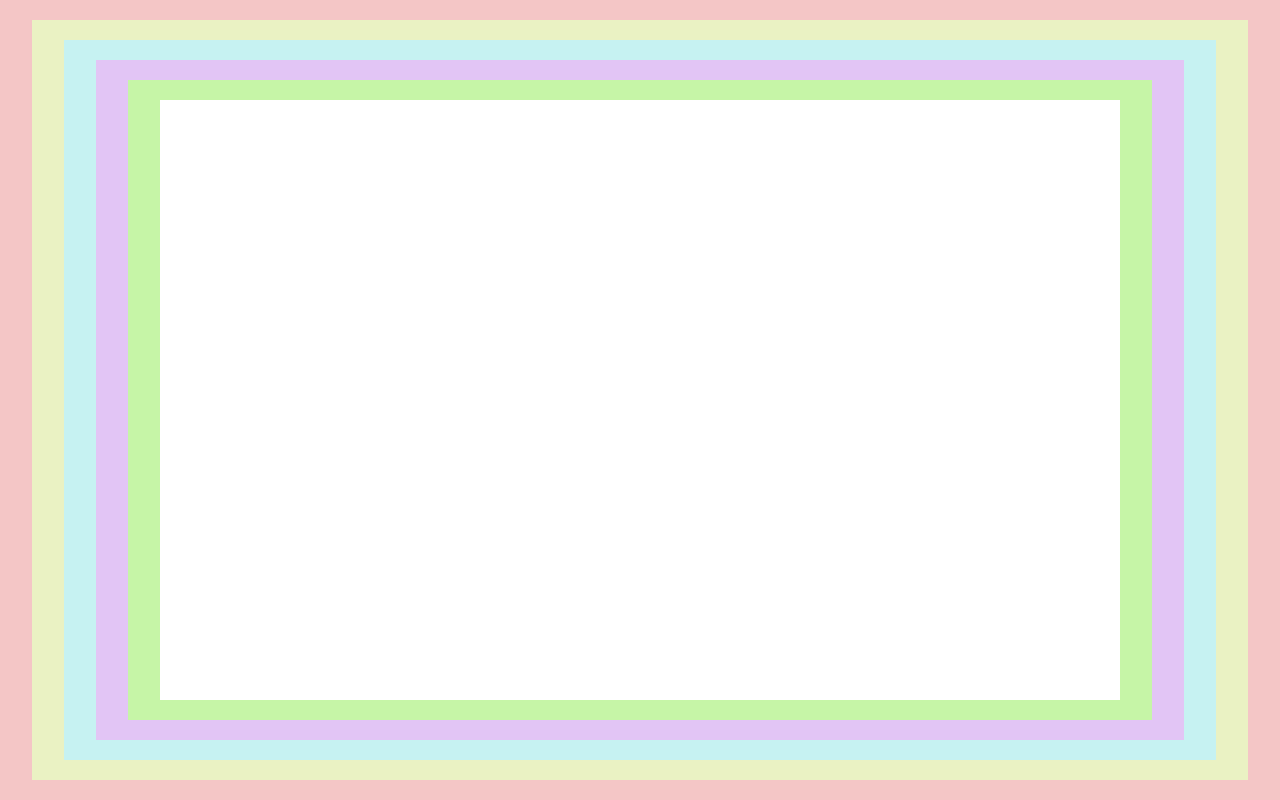
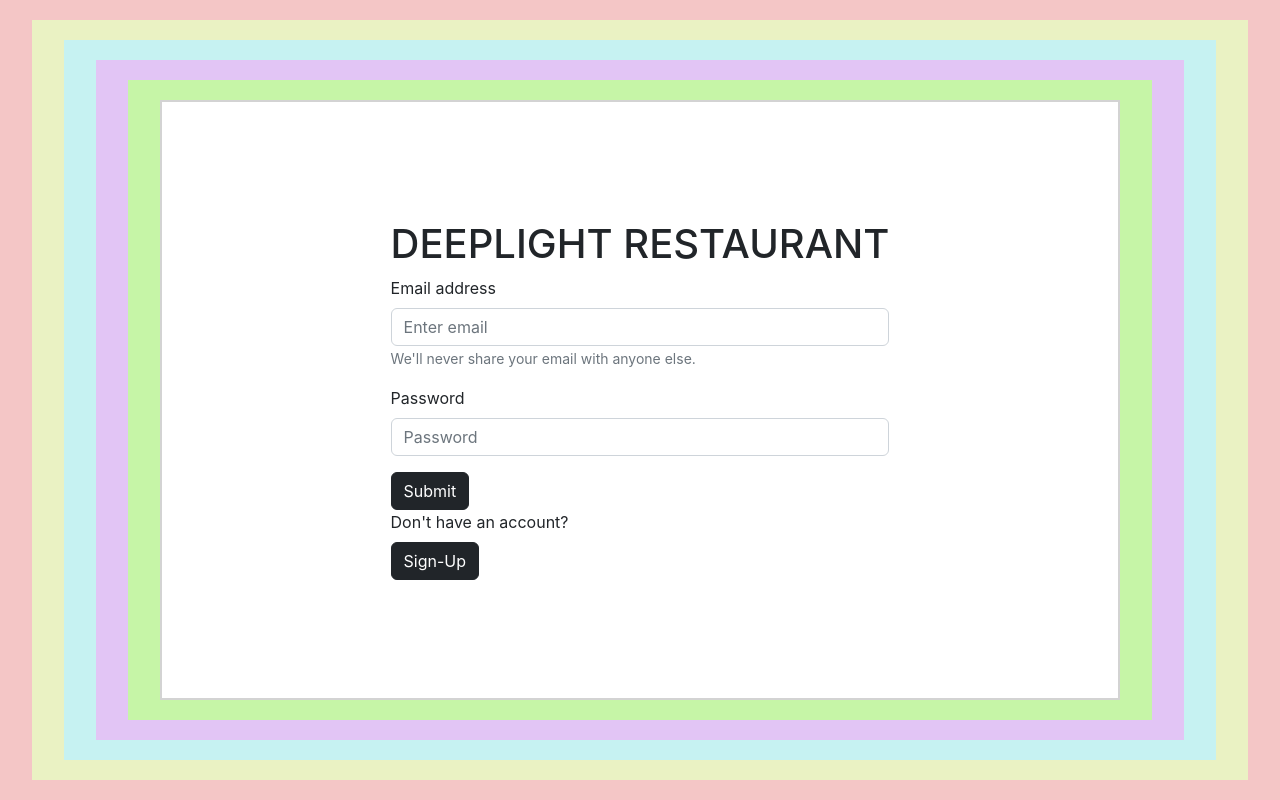
Before and after one commit to Yodawgz0/food-works, a React (Create React App) app: page /Login in a window 1280 px wide. Built offline with nearby package versions, Linux system fonts and the light colour scheme.

Commit message:
added login form

```diff
--- a/src/pages/loginPage.js
+++ b/src/pages/loginPage.js
@@ -1,6 +1,10 @@
 import React from "react";
+import Button from 'react-bootstrap/Button';
+import Form from 'react-bootstrap/Form';
+
 
 export default function Login() {
+
   return (
     <>
       <div className="maincontainer">
@@ -8,7 +12,34 @@
           <div className="maincontainer__bord2">
             <div className="maincontainer__bord3">
               <div className="maincontainer__bord4">
-                <div className="maincontainer__formcontainer"></div>
+                <div className="maincontainer__container formcontainer" >
+                  <div className="formcontainer__restaurantname">
+                    <h1>DEEPLIGHT RESTAURANT</h1>
+                    <Form>
+                    <Form.Group className="mb-3" controlId="formBasicEmail">
+                      <Form.Label>Email address</Form.Label>
+                      <Form.Control type="email" placeholder="Enter email" />
+                      <Form.Text className="text-muted">
+                        We'll never share your email with anyone else.
+                      </Form.Text>
+                    </Form.Group>
+
+                    <Form.Group className="mb-3" controlId="formBasicPassword">
+                      <Form.Label>Password</Form.Label>
+                      <Form.Control type="password" placeholder="Password" />
+                    </Form.Group>
+                    <Button variant="dark" type="submit">
+                      Submit
+                    </Button>
+                    <Form.Group>
+                      <Form.Label>Don't have an account?</Form.Label>
+                    </Form.Group>
+                    <Form.Group>
+                      <Button variant="dark" type="submit">Sign-Up</Button>
+                    </Form.Group>
+                  </Form>
+                  </div>
+                </div>
               </div>
             </div>
           </div>
--- a/src/styles/loginPage.scss
+++ b/src/styles/loginPage.scss
@@ -42,9 +42,16 @@
         width: 80vw;
         background-color: rgb(198,245,167);
     }
-    &__formcontainer{
+    &__container{
         height: 75vh;
         width: 75vw;
         background-color: white;
+        border: 2px solid lightgrey;
     }
 }
+.formcontainer{
+    display: flex;
+        flex-direction: column;
+        justify-content: center;
+        align-items: center;
+}
```
